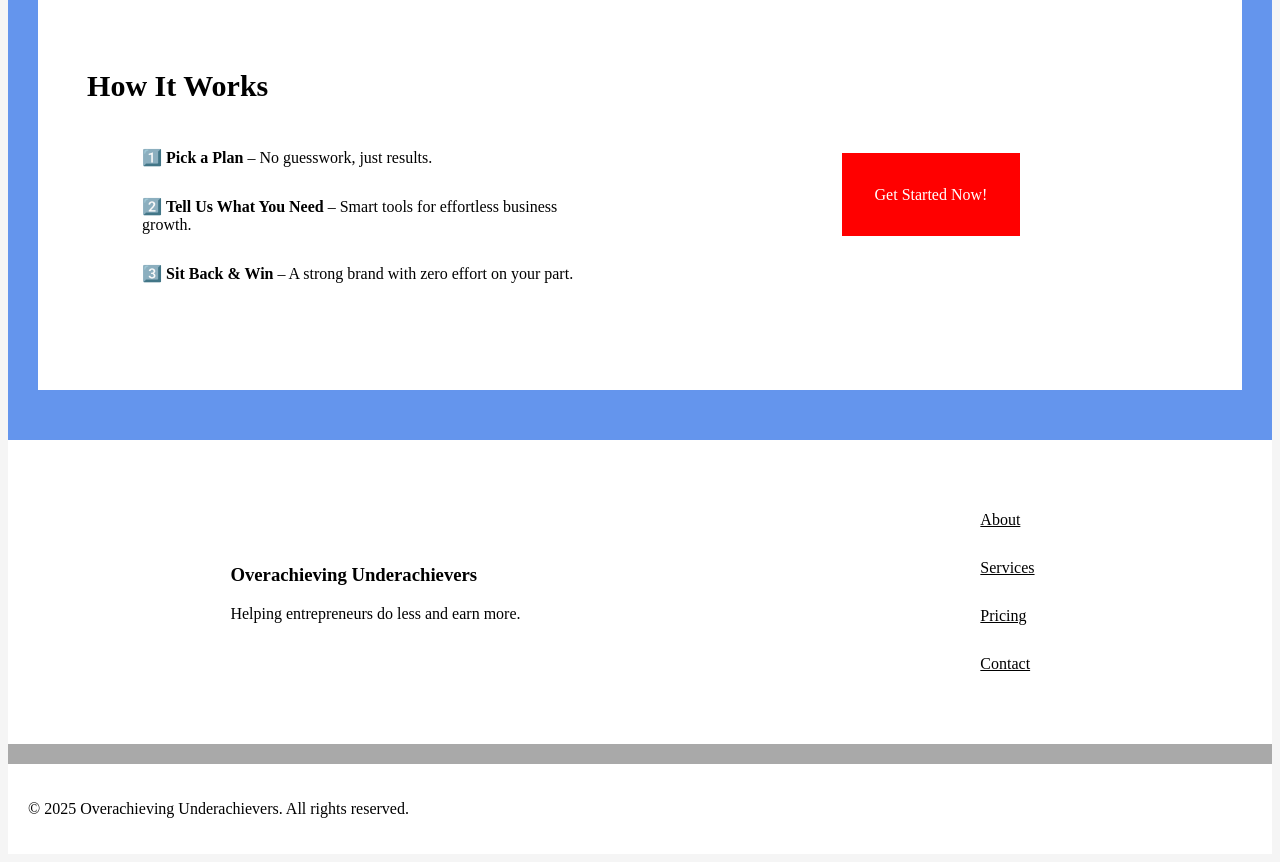
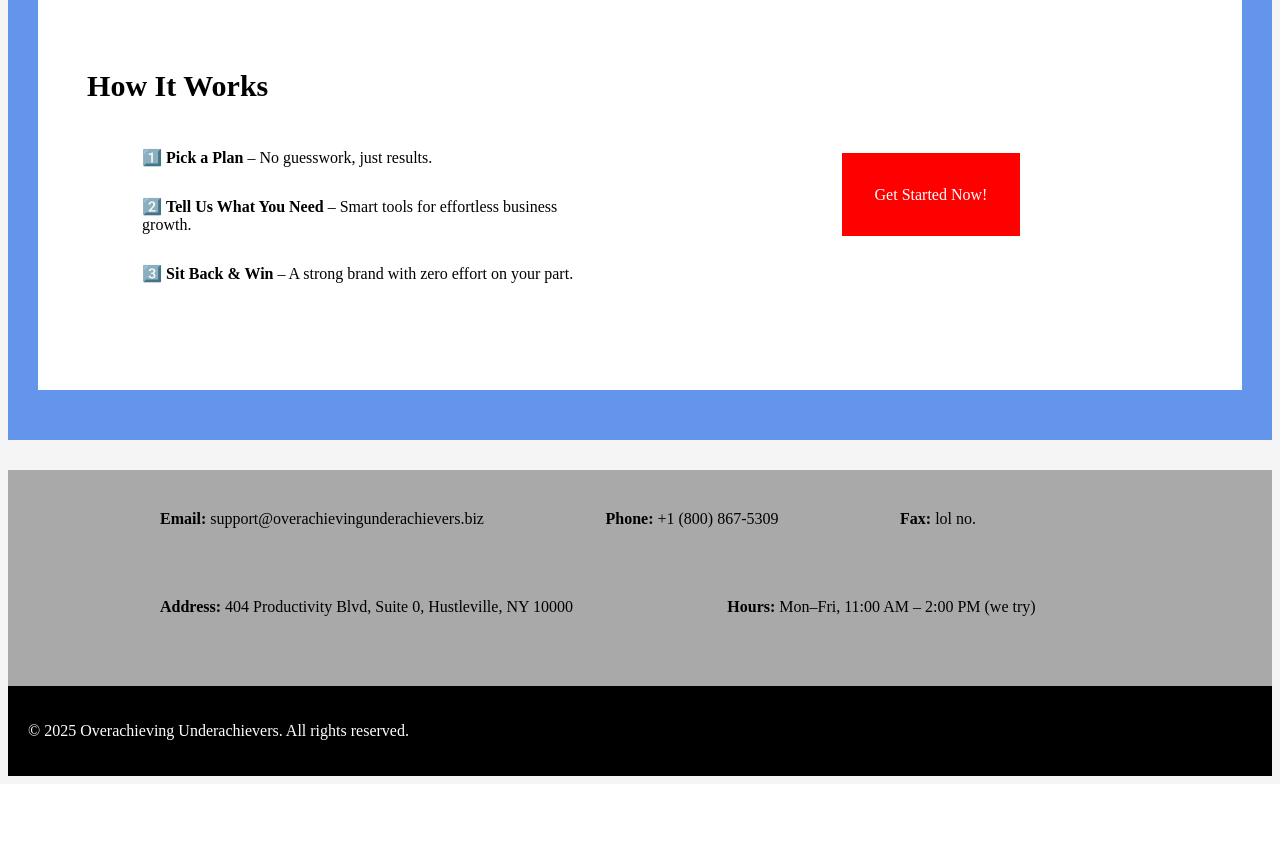
Before and after one commit to OverachievingUnderachievers/OverachievingUnderachievers_Part1, a PHP site: page /HomePage.html in a window 1280 px wide. Shown: the part 1620-2482 px from the top of the page. After the commit the page ends 2396 px from the top, so only its background shows below. Run offline with PHP 8.4, Linux system fonts and the light colour scheme.

Commit message:
PolishedHomePage

```diff
--- a/HomePage.html
+++ b/HomePage.html
@@ -94,21 +94,14 @@
     </section> --->
     </article>
     <footer>
-        <section>
-            <div class="FooterLeft">
-                <h3>Overachieving Underachievers</h3>
-                <p>Helping entrepreneurs do less and earn more.</p>
-            </div>
-            <div class="FooterRight">
-                <ul>
-                    <li><a href="#">About</a></li>
-                    <li><a href="#">Services</a></li>
-                    <li><a href="#">Pricing</a></li>
-                    <li><a href="#">Contact</a></li>
-                </ul>
-            </div>
-        </section>
-        <div class="Tailline">
+        <div class="ContactInfo">
+            <div><strong>Email:</strong> support@overachievingunderachievers.biz</div>
+            <div><strong>Phone:</strong> +1 (800) 867-5309</div>
+            <div><strong>Fax:</strong> lol no.</div>
+            <div><strong>Address:</strong> 404 Productivity Blvd, Suite 0, Hustleville, NY 10000</div>
+            <div><strong>Hours:</strong> Mon–Fri, 11:00 AM – 2:00 PM (we try)</div>
+        </div>
+        <div class="TailLine">
             <p>&copy; 2025 Overachieving Underachievers. All rights reserved.</p>
         </div>
     </footer>
--- a/Styles/HomePage.css
+++ b/Styles/HomePage.css
@@ -99,7 +99,6 @@ section {
     padding: 20px;
     background-color: white;
     margin-bottom: 20px;
-
 }
 
 .LeftAlignDiv, .RightAlignDiv {
@@ -147,9 +146,47 @@ footer {
 }
 
 footer section {
+    display: flex;
+    justify-content: space-around;
+    align-items: center;
+    background-color: darkgray;
+    margin-top: 20px;
+}
+#FooterDiv {
+    background-color: darkgray;
+}
+.ContactInfo {
+    display: flex;
+    flex-wrap: wrap;
+    gap: 30px;
+    justify-content: center;
+    max-width: 1000px;
+    margin: 30px auto;
+    padding: 20px;
+    text-align: left;
+    color: #FFFFFF;
+    background-color: darkgray;
+}
+.ContactInfo div {
+    min-width: 220px;
+    flex-grow: 1;
+    background-color: darkgray;
+}
+.ContactInfo h4 {
+    margin-bottom: 15px;
+    color: white;
 }
 
-FooterRig
+.ContactInfo p {
+    color: white;
+}
+.ContactInfo p strong {
+    color: white;
+}
 
-.tailLine {
+.TailLine {
+    background-color: black;
 }
+.TailLine p {
+    color: white;
+}
```
